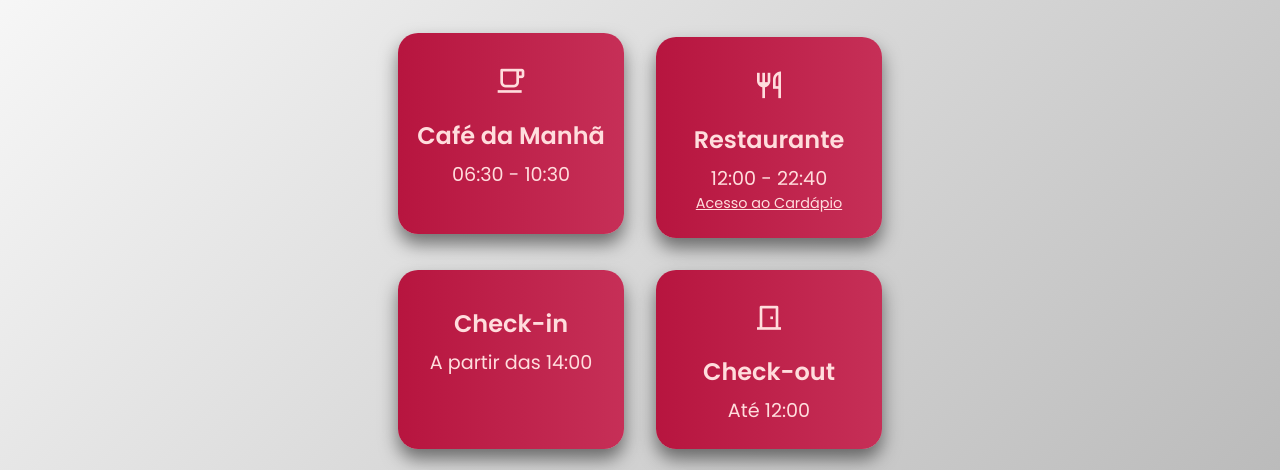
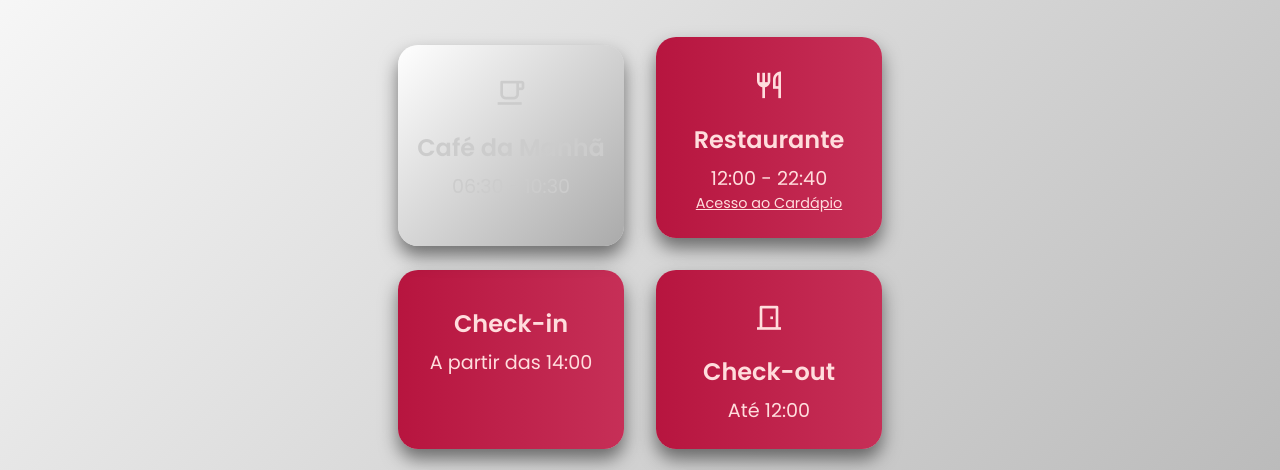
Before and after one commit to Ja1s/prodigy, a plain HTML site: page index.html in a window 1280 px wide. In both pictures the pointer is over the element 511 px from the left and 390 px from the top of the page. Shown: the part 253-723 px from the top of the page. Drawn offline with nearby package versions, Linux system fonts and the light colour scheme; some icons are missing.

Commit message:
Atualizar o style-claro.css

```diff
--- a/assets/style-claro.css
+++ b/assets/style-claro.css
@@ -54,7 +54,9 @@ span {
 }
 
 .card:hover {
-    transform: translateY(-4px);
+    transform: translateY(0.5rem);
+    background: linear-gradient(135deg, #fff, #aaa);
+    color: #ccc;
 }
 
 .icon {
```
